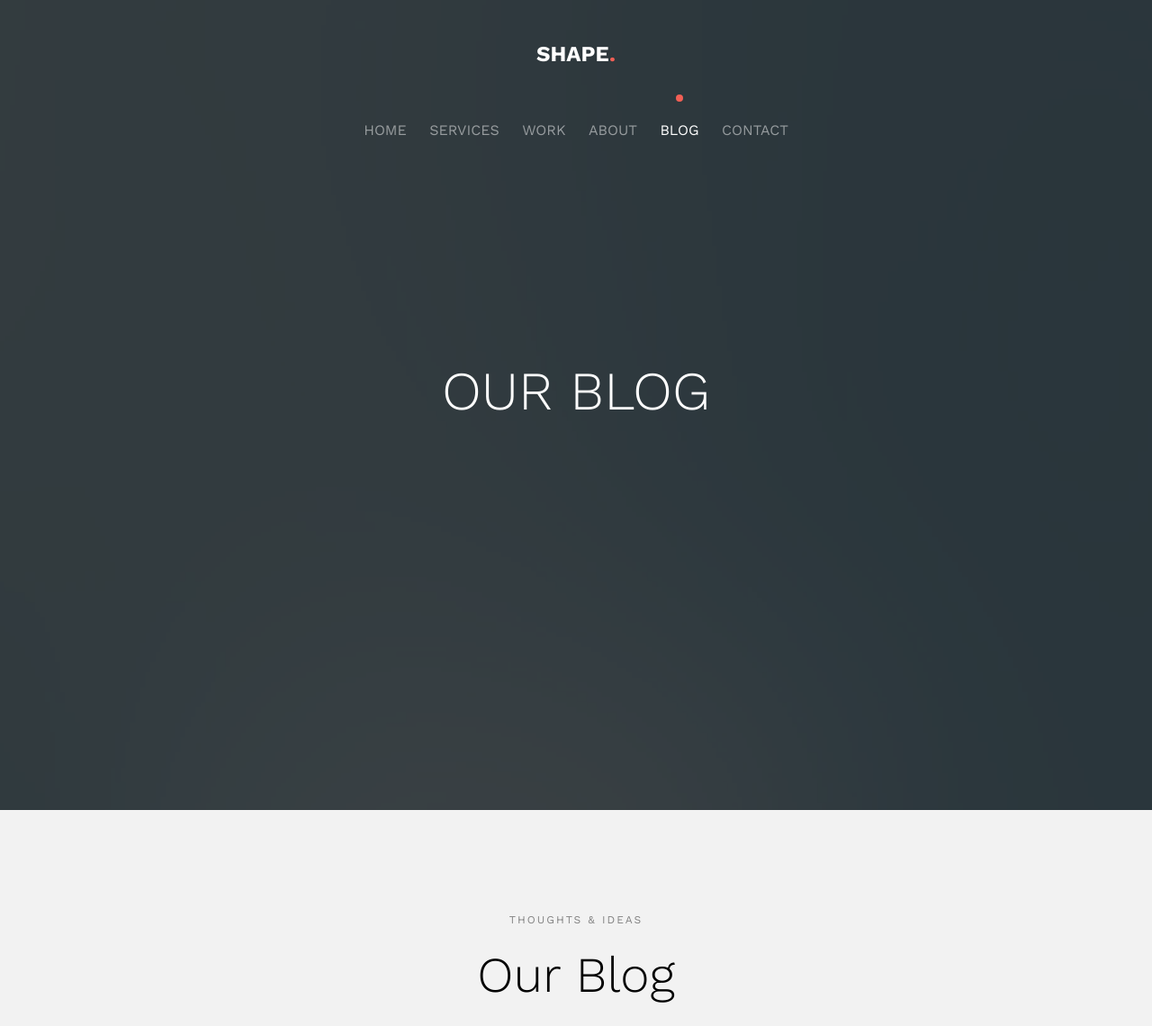
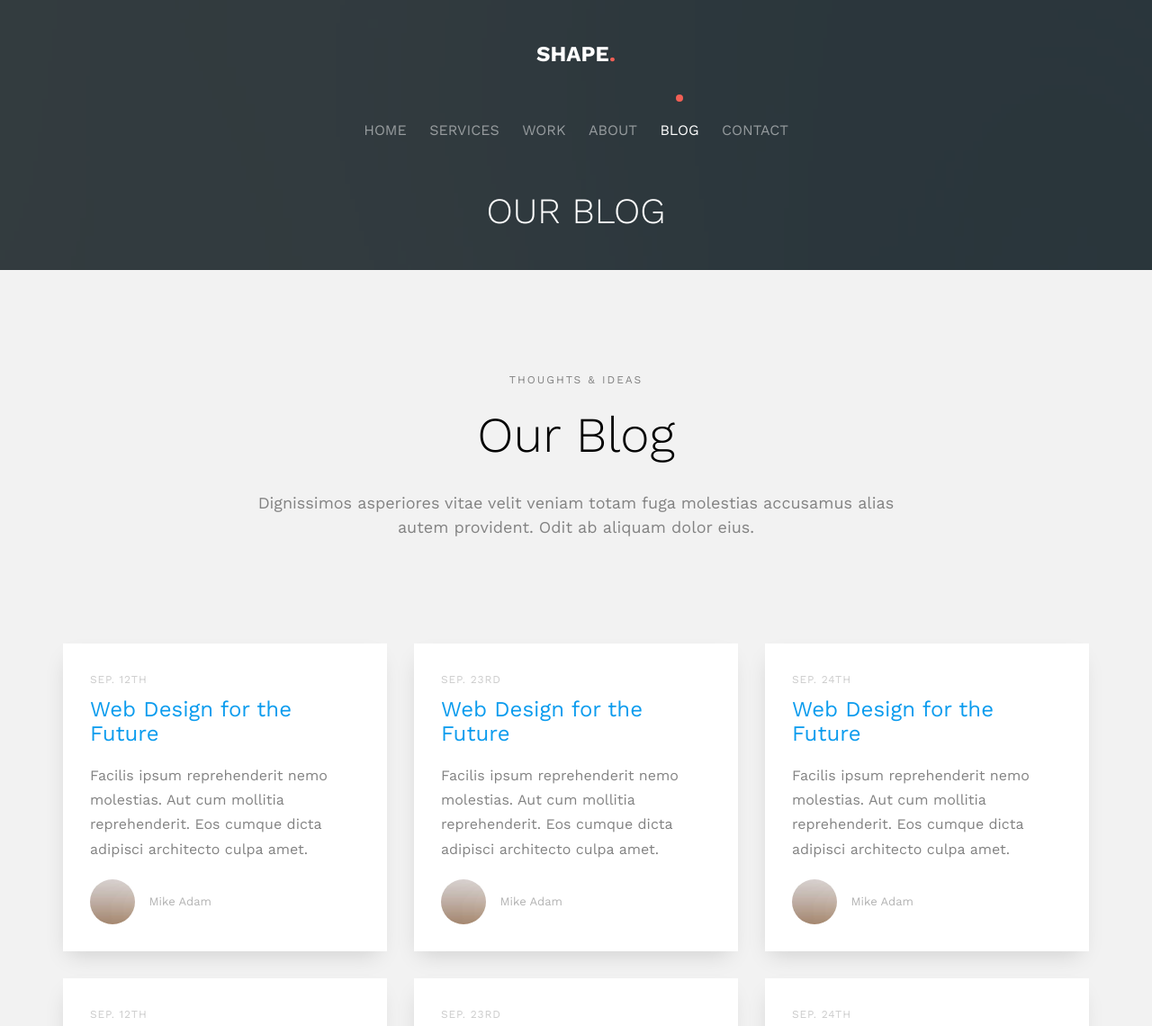
Before and after one commit to EuclideanOS/euclideanos.github.io, a PHP site: page /blog.html in a window 1280 px wide. Shown: the top 1140 px of the page at 90% size. Run offline with PHP 8.4, Linux system fonts and the light colour scheme; some web fonts are replaced.

Commit message:
Edit size of grey banner

```diff
--- a/css/style.css
+++ b/css/style.css
@@ -276,7 +276,7 @@ h1, h2, h3, h4, h5, h6, figure {
 }
 
 .fh5co-cover {
-  height: 900px;
+  height: 300px;
   background-size: cover;
   background-position: top center;
   background-repeat: no-repeat;
@@ -305,7 +305,7 @@ h1, h2, h3, h4, h5, h6, figure {
 .fh5co-cover .display-t,
 .fh5co-cover .display-tc {
   z-index: 9;
-  height: 900px;
+  height: 500px;
   display: table;
   width: 100%;
 }
@@ -500,7 +500,7 @@ h1, h2, h3, h4, h5, h6, figure {
 .fh5co-cover .display-tc h1 {
   margin-bottom: 0px;
   margin-top: 0;
-  font-size: 60px;
+  font-size: 40px;
   line-height: 1.5;
   text-transform: uppercase;
   font-weight: 300;
```
